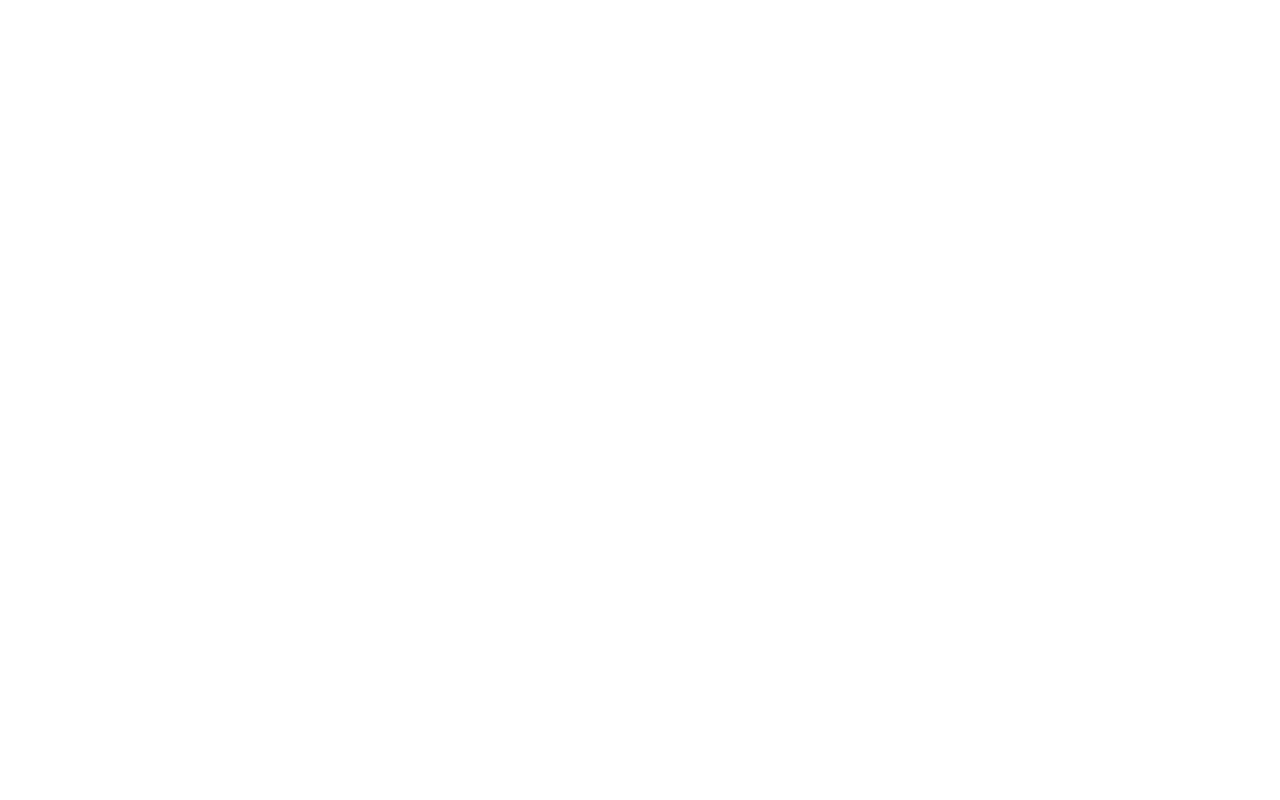
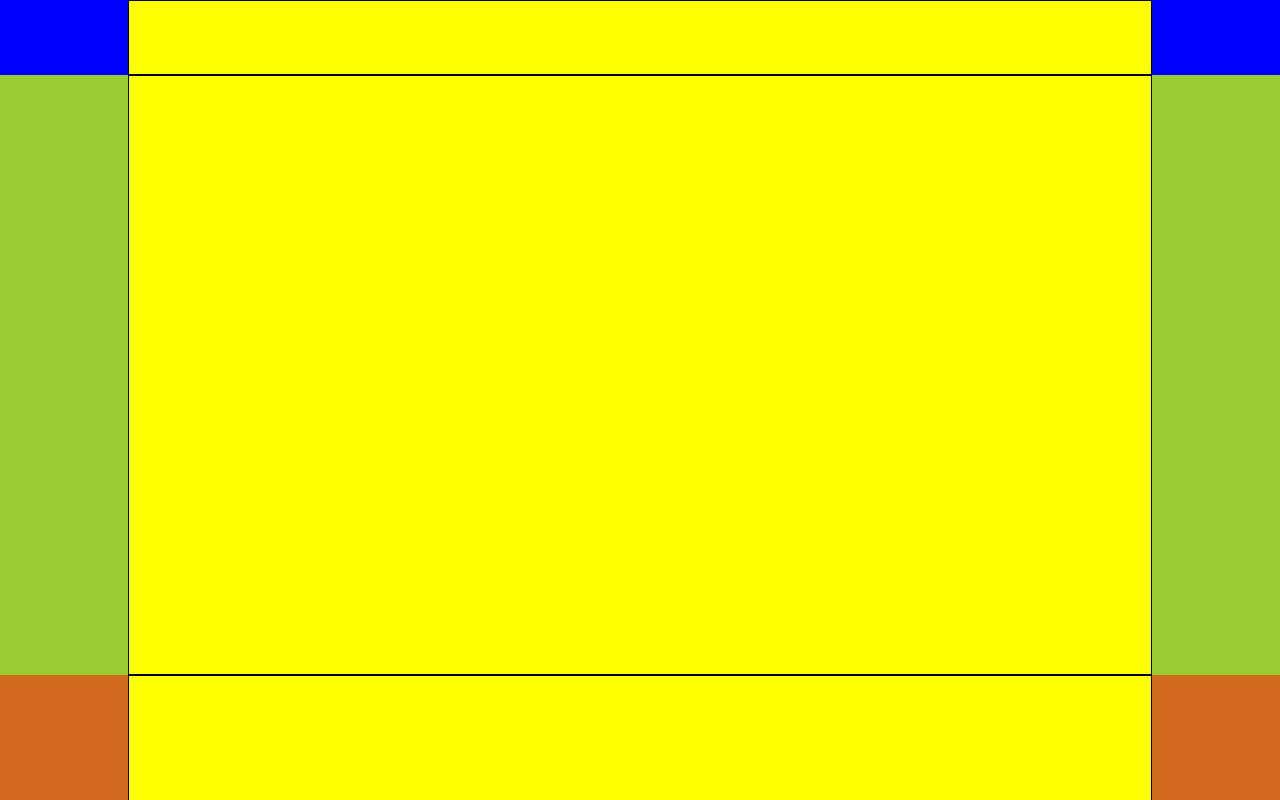
Before and after one commit to Nicholas91X/htmlcss-discord, a plain HTML site: page index.html in a window 1280 px wide. Shown: the top 800 px of the page. Drawn offline with Linux system fonts and the light colour scheme.

Commit message:
struttura prima parte

```diff
--- a/css/style.css
+++ b/css/style.css
@@ -4,3 +4,49 @@
     margin: 0;
     box-sizing: border-box;
 }
+
+.main-container {
+    width: 80%;
+    height: 100%;
+    margin: 0 auto;
+}
+
+/* header */
+header {
+    height: 75px;
+}
+
+
+/* jumbotron */
+body section {
+    height: 600px;
+}
+
+
+/* main */
+
+/* footer */
+
+/* debug */
+.debug header {
+    background-color: blue;
+}
+
+.debug .main-container {
+    background-color: yellow;
+    border: 1px solid black;
+}
+
+.debug section {
+    background-color: yellowgreen;
+}
+
+.debug main {
+    height: 1000px;
+    background-color: chocolate;
+}
+
+.debug footer {
+    height: 600px;
+    background-color: darkmagenta;
+}
--- a/index.html
+++ b/index.html
@@ -5,8 +5,39 @@
     <meta http-equiv="X-UA-Compatible" content="IE=edge">
     <meta name="viewport" content="width=device-width, initial-scale=1.0">
     <title>Discord</title>
+    <link rel="stylesheet" href="css/style.css">
 </head>
-<body>
+<body class="debug">
+    <!-- inizio header -->
+    <header>
+        <div class="main-container">
 
+        </div>
+    </header>
+    <!-- /header -->
+
+    <!-- inizio jumbotron -->
+    <section>
+        <div class="main-container">
+
+        </div>
+    </section>
+    <!-- /jumbotron -->
+
+    <!-- inizio main -->
+    <main>
+        <div class="main-container">
+
+        </div>
+    </main>
+    <!-- /main -->
+
+    <!-- inizio footer -->
+    <footer>
+        <div class="main-container">
+
+        </div>
+    </footer>
+    <!-- /footer -->
 </body>
 </html>
```
